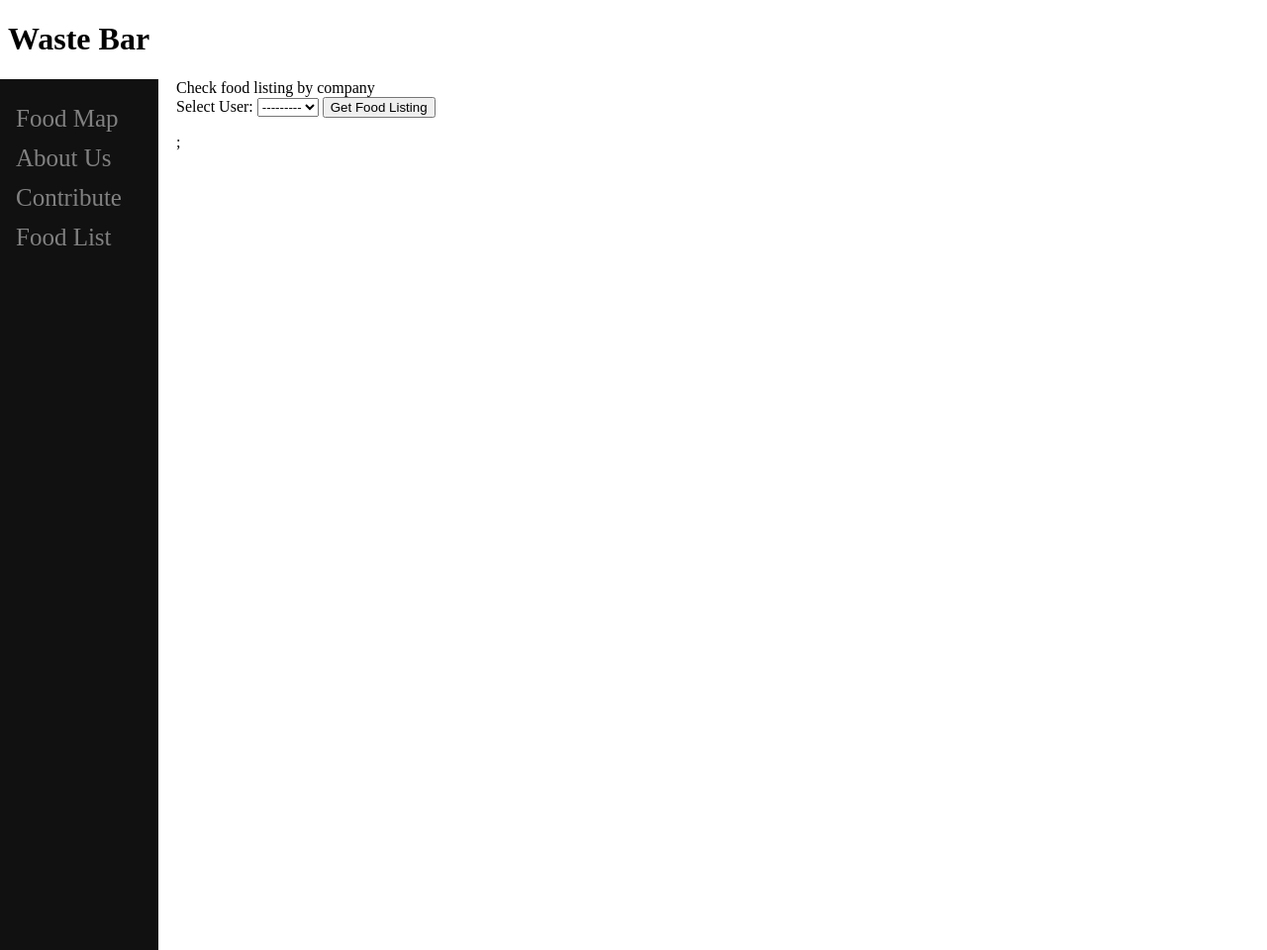
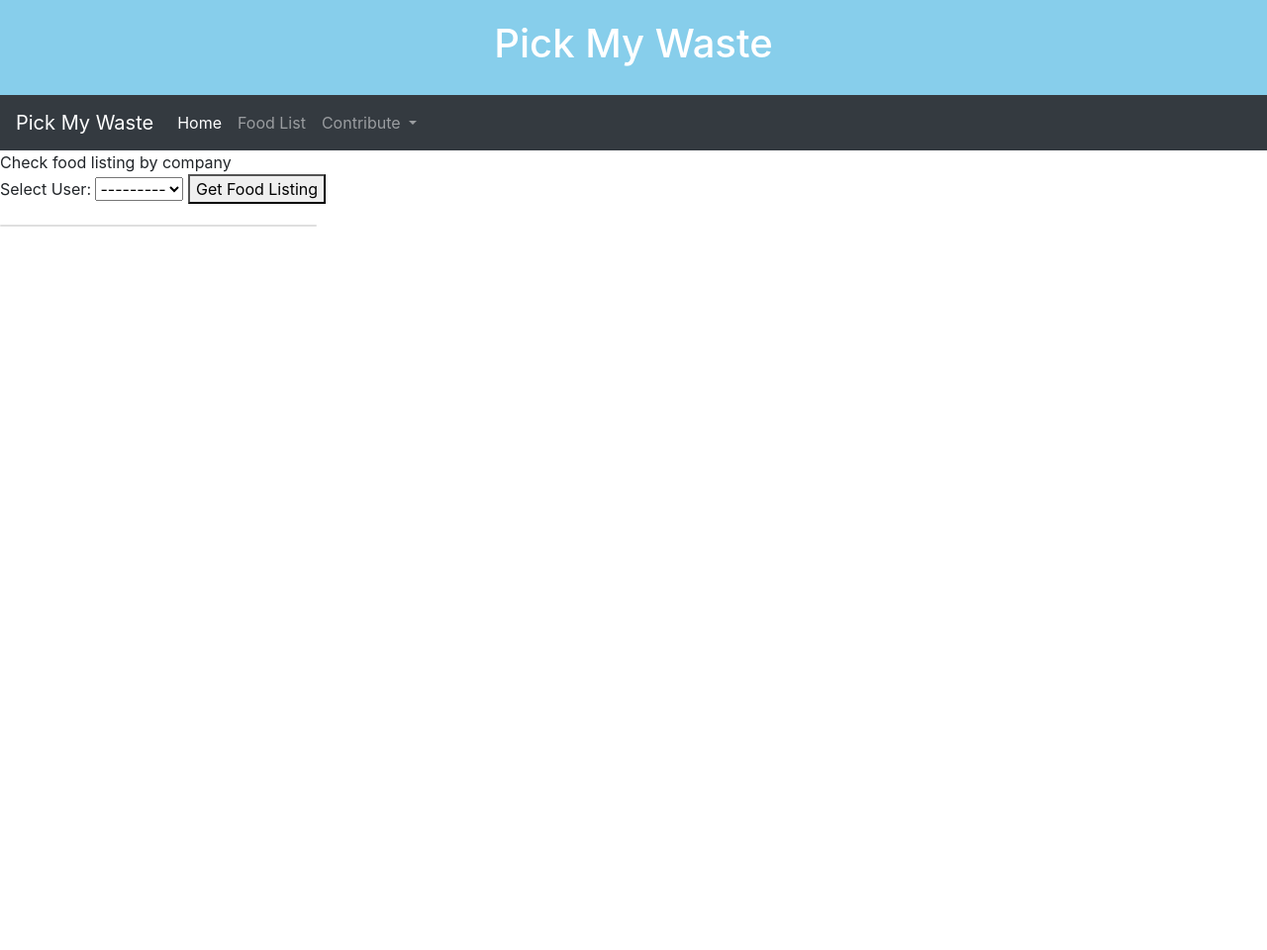
Before and after one commit to hangmtran/PickMyWaste, a Django app: page /PickMyWaste/foodlist/ in a window 1280 px wide. Shown: the whole page at 99% size. Run offline with Django 4.2, Linux system fonts and the light colour scheme; data that the repository does not hold is empty; some libraries are stand-ins or nearby versions.

Commit message:
food list view

```diff
--- a/mysite/PickMyWaste/Templates/PickMyWaste/food_list.html
+++ b/mysite/PickMyWaste/Templates/PickMyWaste/food_list.html
@@ -10,11 +10,20 @@ Check food listing by company
     <button type="submit", name="save" >Get Food Listing</button>
 <ul>
     {%for food in object_list%}
-    <li>{{food.title}}</li>
+    <li>{{food.title}}-{{food.description}}</li>
     {% endfor %}
 </ul>
-
-<p>{{donor.address}};<p>
+<!-- <div class="row"> -->
+<!-- <div class="mb-3 col-12 col-sm-3>"> -->
+<div class=".mx auto">
+<div class="card w-25">{%if donor.address%}
+    <h2="card-header">Contact Info</h2>
+    <div class-="card-body">
+<p class="card text">Address: {{donor.address}} Phone Number: {{donor.phone}} email:{{donor.email}}<p>
+</div>
+{%endif%}</div>
+ </div>
+</div>
 
 
 
--- a/mysite/PickMyWaste/Templates/PickMyWaste/food_view.html
+++ b/mysite/PickMyWaste/Templates/PickMyWaste/food_view.html
@@ -2,5 +2,8 @@
 
 {% block content %}
 <h1> Thank you for contributing!</h1>
+
+<div class="card w-25">
 <p>Food Title: {{food.title}}; Description: {{food.description}}; expiration date: {{food.expiration_date}}; pre-packaged: {{food.prepackaged}}; perishable: {{food.perishable}}, pub_date: {{food.pub_date}} </p>
 {% endblock%}
+</div>
--- a/mysite/PickMyWaste/Templates/PickMyWaste/home.html
+++ b/mysite/PickMyWaste/Templates/PickMyWaste/home.html
@@ -1,5 +1,5 @@
 {%extends 'pickmywaste/index.html' %}
 
 {% block content %}
-<h1>Home Page</h1>
+
 {% endblock%}
--- a/mysite/PickMyWaste/Templates/PickMyWaste/index.html
+++ b/mysite/PickMyWaste/Templates/PickMyWaste/index.html
@@ -1,53 +1,66 @@
 <!DOCTYPE html>
 <html lang="en">
 <head>
-    <meta charset="UTF-8">
-    <meta http-equiv="X-UA-Compatible" content="IE=edge">
-    <title>Waste Bar</title>
-    <!-- <link rel = "stylesheet" href = "../styles/index.css"> -->
-</head>
     <style type="text/css">
-        .navbar {
-            height:100%;
-            width:160px;
-            position:fixed;
-            z-index:1;
-            left:0;
-            background-color:#111;
-            overflow-x: hidden;
-            padding-top: 20px;
-        }
-        .navbar a{
-            padding:6px 8px 6px 16px;
-            text-decoration: none;
-            font-size:25px;
-            color: #818181;
-            display:block;
-        }
+    header {
+    text-align: center;
+    padding: 20px;
+    /* background-image: url("../assets/image/giphy.gif");  */
+    background-color: skyblue;
+    color:white;
+    background-size: 100% 100%;
+    font-size:40px;
+    grid-row-start:1;
+    grid-row-end: 5;
+}
+</style>
 
-        .navbar a:hover {
-             color: #f1f1f1;
-        }
 
-        .main {
-            margin-left:160px;
-            padding: 0px 10px;
-        }
+    </head>
+    <!-- Required meta tags -->
+    <meta charset="utf-8">
+    <meta name="viewport" content="width=device-width, initial-scale=1, shrink-to-fit=no">
 
-    </style>
+    <!-- Bootstrap CSS -->
+    <link rel="stylesheet" href="https://stackpath.bootstrapcdn.com/bootstrap/4.3.1/css/bootstrap.min.css" integrity="sha384-ggOyR0iXCbMQv3Xipma34MD+dH/1fQ784/j6cY/iJTQUOhcWr7x9JvoRxT2MZw1T" crossorigin="anonymous">
+
     <title>{% block title%} Waste Bar {%endblock%} </title>
 <body>
     <header>
-        <h1>Waste Bar</h1>
+        <h1>Pick My Waste</h1>
     </header>
-    <nav class = "navbar">
-        <a href = "/PickMyWaste/foodmap">Food Map</a>
-        <a href = "/PickMyWaste/about"> About Us </a>
-        <a href = "/PickMyWaste/create"> Contribute</a>
-        <a href = "/PickMyWaste/foodlist"> Food List </a>
-    </nav>
-    <p>{{name}}</p>
-    <div id="content", name="content" class="main" >{%block content%}{%endblock%}</div>
+    <nav class="navbar navbar-expand-lg navbar-dark bg-dark">
+        <a class="navbar-brand" href="#">Pick My Waste</a>
+        <button class="navbar-toggler" type="button" data-toggle="collapse" data-target="#navbarNavAltMarkup" aria-controls="navbarNavAltMarkup" aria-expanded="false" aria-label="Toggle navigation">
+          <span class="navbar-toggler-icon"></span>
+        </button>
+        <div class="collapse navbar-collapse" id="navbarNavAltMarkup">
+          <div class="navbar-nav">
+            <a class="nav-item nav-link active" href="/PickMyWaste/home">Home <span class="sr-only">(current)</span></a>
+            <a class="nav-item nav-link" href="/PickMyWaste/foodlist">Food List <span class="sr-only">(current)</span></a>
+            <!-- <a class="nav-item nav-link" href="/PickMyWaste/create">Contribute<span class="sr-only">(current)</span></a> -->
+            <li class="nav-item dropdown">
+                <a class="nav-link dropdown-toggle" href="#" id="navbarDropdownMenuLink" role="button" data-toggle="dropdown" aria-haspopup="true" aria-expanded="false">
+                  Contribute
+                </a>
+                <div class="dropdown-menu" aria-labelledby="navbarDropdownMenuLink">
+                  <a class="dropdown-item" href="/PickMyWaste/create">Donate</a>
+                  <a class="dropdown-item" href="register">Register</a>
+          </div>
+        </div>
+      </nav>
+
+
+
+    <div id="content", name="content" class="main">
+
+        {%block content%}
+        {%endblock%}
+    </div>
+
+    <script src="https://code.jquery.com/jquery-3.3.1.slim.min.js" integrity="sha384-q8i/X+965DzO0rT7abK41JStQIAqVgRVzpbzo5smXKp4YfRvH+8abtTE1Pi6jizo" crossorigin="anonymous"></script>
+    <script src="https://cdn.jsdelivr.net/npm/popper.js@1.14.7/dist/umd/popper.min.js" integrity="sha384-UO2eT0CpHqdSJQ6hJty5KVphtPhzWj9WO1clHTMGa3JDZwrnQq4sF86dIHNDz0W1" crossorigin="anonymous"></script>
+    <script src="https://cdn.jsdelivr.net/npm/bootstrap@4.3.1/dist/js/bootstrap.min.js" integrity="sha384-JjSmVgyd0p3pXB1rRibZUAYoIIy6OrQ6VrjIEaFf/nJGzIxFDsf4x0xIM+B07jRM" crossorigin="anonymous"></script>
 </body>
 </html>
 
--- a/mysite/PickMyWaste/forms.py
+++ b/mysite/PickMyWaste/forms.py
@@ -1,6 +1,9 @@
 from django import forms
 from .models import Food, Donators
 from django.shortcuts import render, get_object_or_404
+from phonenumber_field.formfields import PhoneNumberField
+
+
 
 
 
@@ -21,3 +24,21 @@ class CreateNewListing(forms.Form):
 
 class FilterFoodList(forms.Form):
     donator=forms.ModelChoiceField(label="Select User", queryset=Donators.objects.all())
+
+class DonatorRegistration(forms.Form):
+    name=forms.CharField(label="Company Name", max_length=100)
+    address=forms.CharField(label="address", max_length=100)
+    # phone=PhoneNumberField(label="phone")
+    email=forms.EmailField(label="email")
+
+
+# donator.phone.as_e164
+# rom phonenumber_field.phonenumber import PhoneNumber
+# phone = PhoneNumber.from_string(phone_number=raw_phone, region='RU').as_e164
+
+
+    # class Donators(models.Model):
+    # name = models.CharField(max_length=100, blank=False, default='')
+    # address = models.CharField(max_length=300, default='')
+    # phone = models.CharField(max_length=100,default='')
+    # email=models.EmailField(max_length=254)
--- a/mysite/PickMyWaste/models.py
+++ b/mysite/PickMyWaste/models.py
@@ -4,6 +4,7 @@
 import datetime
 from django.db import models
 from django.utils import timezone
+from phonenumber_field.modelfields import PhoneNumberField
 
 
 
@@ -15,7 +16,10 @@ from django.utils import timezone
 class Donators(models.Model):
     name = models.CharField(max_length=100, blank=False, default='')
     address = models.CharField(max_length=300, default='')
-    phone = models.CharField(max_length=100,default='')
+    #use Django address from google API if time
+    phone = PhoneNumberField(null=False, blank=False, unique=True)
+    email=models.EmailField(max_length=254, default='')
+
 
 
 
--- a/mysite/PickMyWaste/urls.py
+++ b/mysite/PickMyWaste/urls.py
@@ -13,6 +13,8 @@ urlpatterns = [
     path('<int:id>/',views.view_food, name="view_food"),
     # path('delete_event/<event_id>', views.delete_event, name = 'delete-event'),
     path('foodlist/', views.list_food, name="food_list"),
+    path('create/register/', views.register, name="register"),
+
 
 
 
--- a/mysite/PickMyWaste/views.py
+++ b/mysite/PickMyWaste/views.py
@@ -5,10 +5,11 @@ from django.shortcuts import render, get_object_or_404
 
 from .models import Food, Donators
 
-from .forms import CreateNewListing, FilterFoodList
+from .forms import CreateNewListing, FilterFoodList, DonatorRegistration
 from django.http import HttpResponse, HttpResponseRedirect
 from django.shortcuts import redirect
 from django.views.generic.list import ListView
+# from django.contrib import messages
 
 
 
@@ -29,34 +30,29 @@ def home(response):
     return render(response, "PickMyWaste/home.html", {})
 
 
-def detail(request, donator_id):
+# def detail(request, donator_id):
 
-    donator = get_object_or_404(Donators, pk=donator_id)
-    return render(request, 'pickmywaste/.html', {'donator': donator})
+#     donator = get_object_or_404(Donators, pk=donator_id)
+#     return render(request, 'pickmywaste/.html', {'donator': donator})
 
 def foodMap(response):
     return render(response,"pickmywaste/foodMap.html")
 
 #function for form food listing
-def create(response): #change to create food, change to request
-    #check to see if post or get request(default is always get)
+def create(response):
     if response.method == "POST":
         form = CreateNewListing(response.POST)
-        if form.is_valid(): #is valid automatically exist b/c it inheritences from forms.Form and makes sure if valid input
+        if form.is_valid():
             donator = form.cleaned_data["donator"]
             title = form.cleaned_data["title"]
             description = form.cleaned_data["description"]
             expiration_date = form.cleaned_data["expiration_date"]
-            # pub_date = form.cleaned_data["pub_date"]
             prepackaged = form.cleaned_data["prepackaged"]
+            # messages.success(request, "Profile updated successfully!")
 
+            t = Food(donator=donator, title=title, description= description, expiration_date = expiration_date, prepackaged = prepackaged)
 
-
-             #form takes post and gets data from form. Clean data.type name of field we want)
-            t = Food(donator=donator, title=title, description= description, expiration_date = expiration_date, prepackaged = prepackaged) #creating new food instance of food class, and set title from form
-
-
-            t.save()  #creates a new list
+            t.save()
 
         # redirect the page to the id of the foodlisting
             return redirect('view_food', id = t.id)
@@ -80,7 +76,6 @@ def view_food(request, id):
 def list_food(response):
     if response.method == "POST":
         form = FilterFoodList(response.POST)
-        print(form)
         if form.is_valid():
             donator = form.cleaned_data["donator"]
             ls = Donators.objects.get(id = donator.id)
@@ -90,3 +85,42 @@ def list_food(response):
     else:
          form = FilterFoodList()
     return render(response,"PickMyWaste/food_list.html",{"form":form})
+
+def register(response):
+    if response.method == "POST":
+        form = DonatorRegistration(response.POST)
+        if form.is_valid():
+            name = form.cleaned_data["name"]
+            address= form.cleaned_data["address"]
+            # phone= form.cleaned_data["phone"]
+            email = form.cleaned_data["email"]
+
+            t = Donators(name=name, address=address, email=email)
+
+            t.save()
+
+            return redirect('view_register', id = t.id)
+            # return HttpResponseRedirect('/home/')
+
+        else:
+            form = DonatorRegistration()
+        return render(response,"PickMyWaste/register.html",{"form":form})
+
+# def view_register(request):
+#     register = Donators.objects.get(id=id)
+#     return render (request,"PickMyWaste/register.html",{"register":register})
+
+
+
+
+
+
+
+#  name = models.CharField(max_length=100, blank=False, default='')
+#     address = models.CharField(max_length=300, default='')
+#     phone = PhoneNumberField(null=False, blank=False, unique=True)
+#     email=models.EmailField(max_length=254, default='')
+
+
+# def register(response):
+#     return render(response,"pickmywaste/register.html")
```
Also changed, not shown: mysite/PickMyWaste/Templates/PickMyWaste/create.html (+6 -2 lines), mysite/PickMyWaste/Templates/PickMyWaste/register.html (added, +12 -0 lines), mysite/PickMyWaste/Templates/PickMyWaste/view_register.html (added, +9 -0 lines), mysite/mysite/settings.py (+7 -4 lines), mysite/PickMyWaste/migrations/0007_donators_email_alter_donators_phone.py (added), mysite/db.sqlite3.
